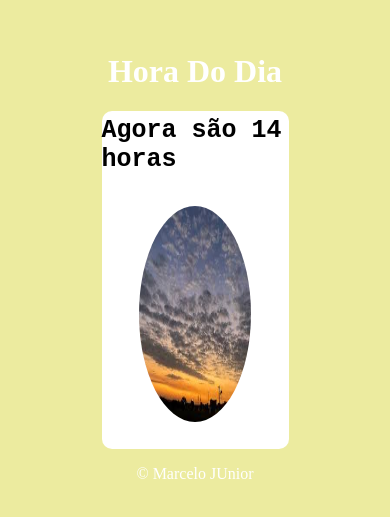
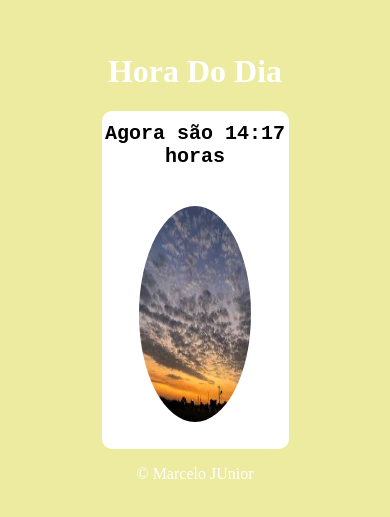
Before and after one commit to marcelinho21junior/HoraDoDia, a plain HTML site: page Page/Index.html in a window 390 px wide. Shown: the part 165-682 px from the top of the page. Drawn offline with Linux system fonts and the light colour scheme.

Commit message:
commit atualizado minutos 21

```diff
--- a/Page/estilo.css
+++ b/Page/estilo.css
@@ -68,4 +68,9 @@ footer p{
         height: 80%;
         border-radius: 50%;
     }
+
+    .msgInfo{
+        font-size: 20px;
+        text-align: center;
+    }
 }
--- a/Page/script.js
+++ b/Page/script.js
@@ -4,7 +4,8 @@ function carregar(){
 
     var data = new Date()
     var hora = data.getHours()
-    msg.innerHTML =`Agora são ${hora} horas`
+    var minuto = data.getMinutes()
+    msg.innerHTML =`Agora são ${hora}:${minuto} horas`
 
     if(hora >= 0 && hora < 12){
         //BOM DIA
```
